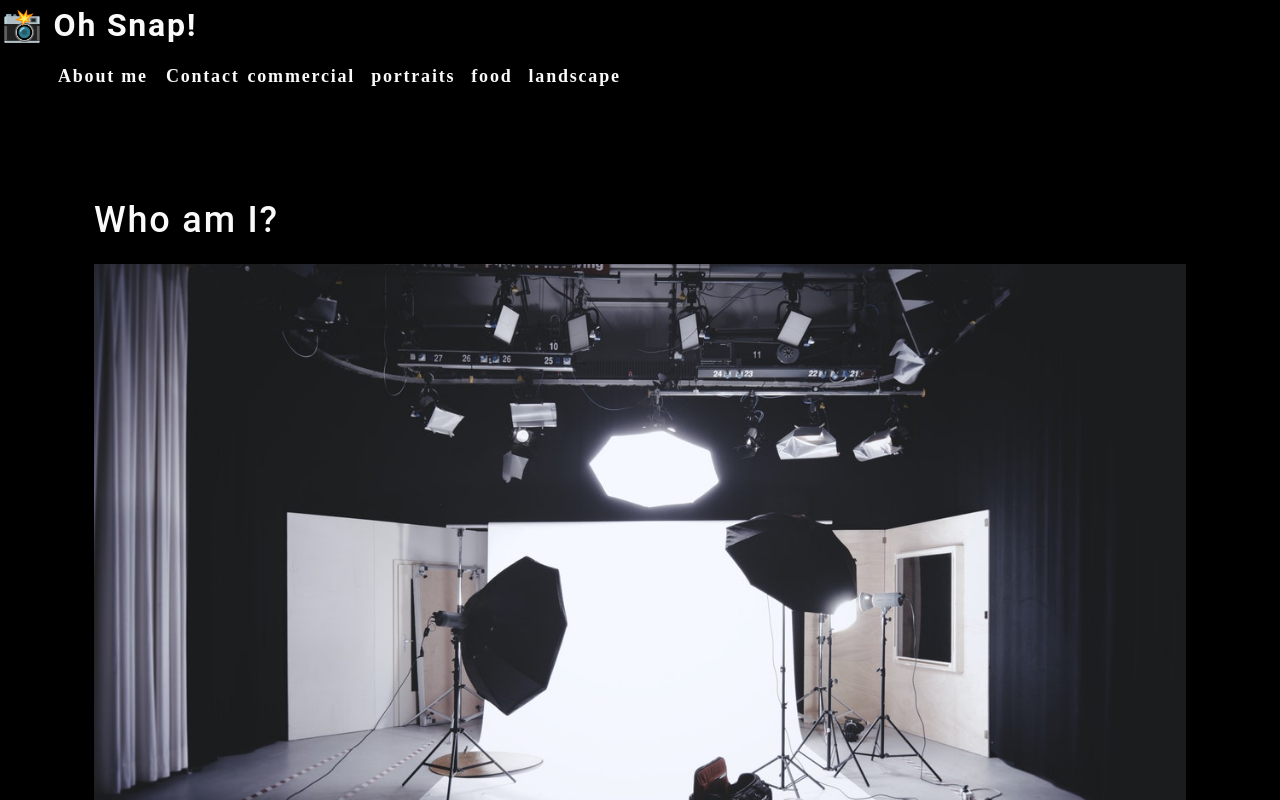
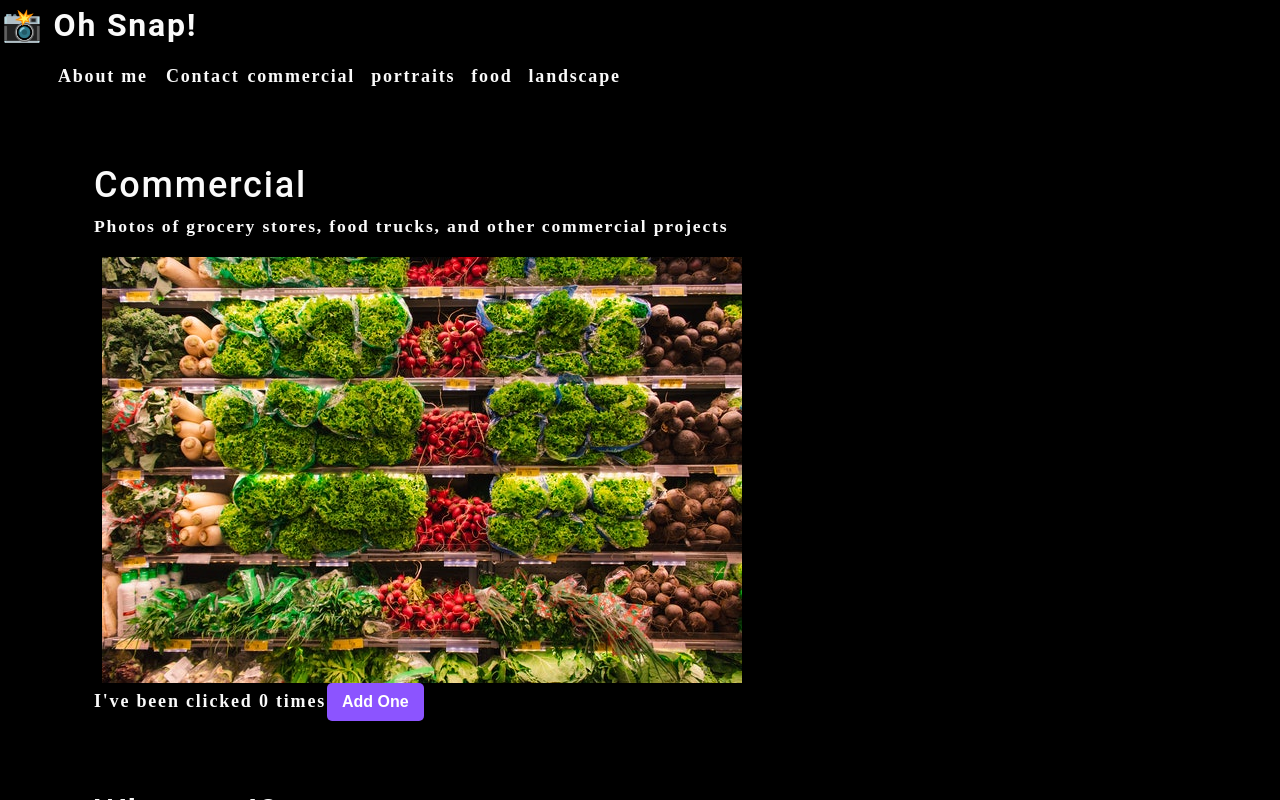
Before and after one commit to rwidtmann/photo-port, a React (Create React App) app: page / in a window 1280 px wide. Shown: the top 800 px of the page. Built offline with nearby package versions, Linux system fonts and the light colour scheme.

Commit message:
Testing Hooks

```diff
--- a/src/App.js
+++ b/src/App.js
@@ -1,12 +1,16 @@
 import React from 'react';
 import About from './components/About';
 import Nav from './components/Nav';
+import Gallery from './components/Gallery';
+import ClickCounter from './components/ClickCounter';
 
 function App() {
   return (
     <div>
       <Nav />
       <main>
+        <Gallery />
+        <ClickCounter />
         <About />
       </main>
     </div>
--- /dev/null
+++ b/src/components/ClickCounter/index.js
@@ -0,0 +1,20 @@
+import React, { useState } from 'react';
+
+function ClickCounter() {
+    const [count, setCount] = useState(0);
+
+    function increment() {
+        setCount((prevState) => prevState + 1)
+    }
+
+
+    return (
+        <div>
+            I've been clicked {count} times
+
+            <button onClick={increment}>Add One</button>
+        </div>
+    );
+}
+
+export default ClickCounter
--- /dev/null
+++ b/src/components/Gallery/index.js
@@ -0,0 +1,27 @@
+import React from 'react';
+import { capitalizeFirstLetter } from '../../utils/helpers';
+import photo from "../../assets/small/commercial/0.jpg";
+
+function Gallery(props) {
+
+    const currentCategory = {
+        name: "commercial",
+        description: "Photos of grocery stores, food trucks, and other commercial projects",
+    };
+
+    return (
+        <section>
+            <h1>{capitalizeFirstLetter(currentCategory.name)}</h1>
+            <p>{currentCategory.description}</p>
+            <div className="flex-row">
+                <img
+                    src={photo}
+                    alt="Commercial Example"
+                    className="img thumbnail mx-1"
+                />
+            </div>
+        </section>
+    );
+}
+
+export default Gallery
```
